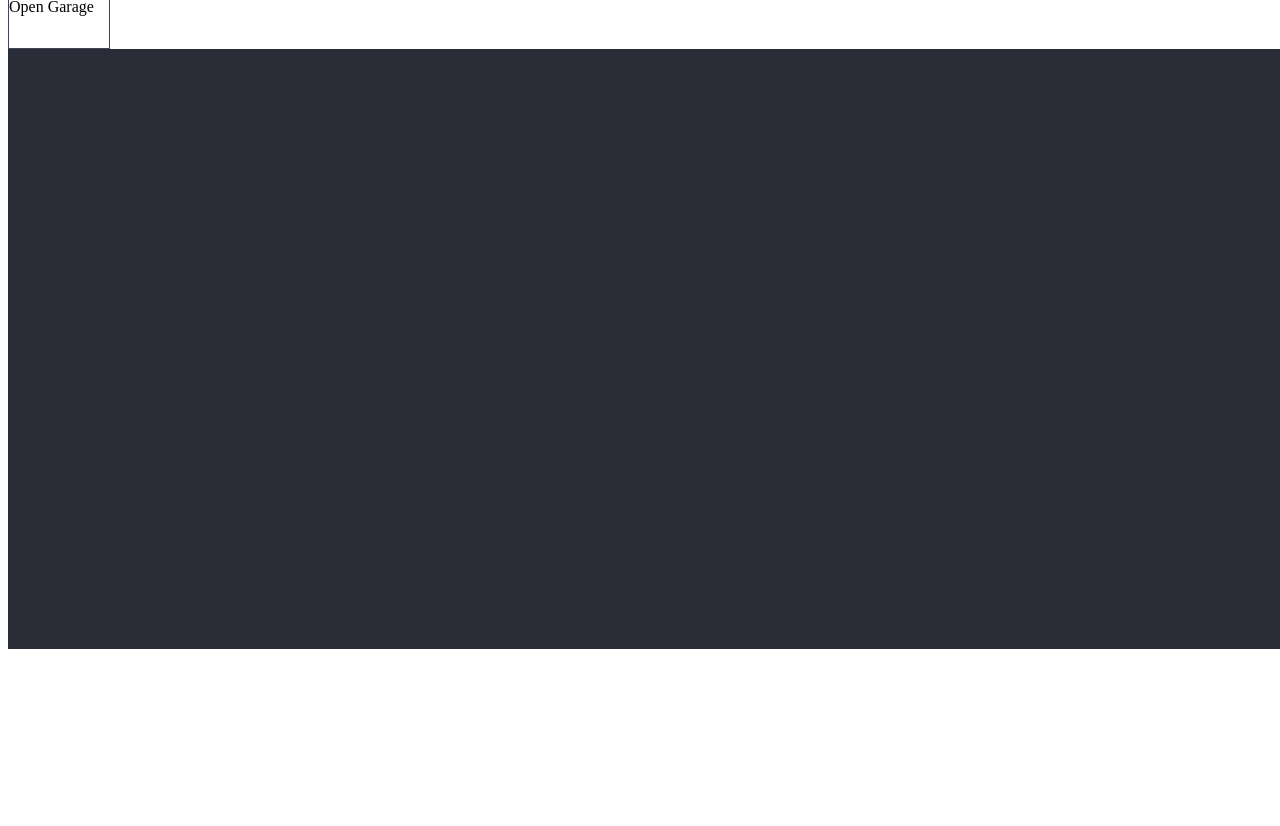
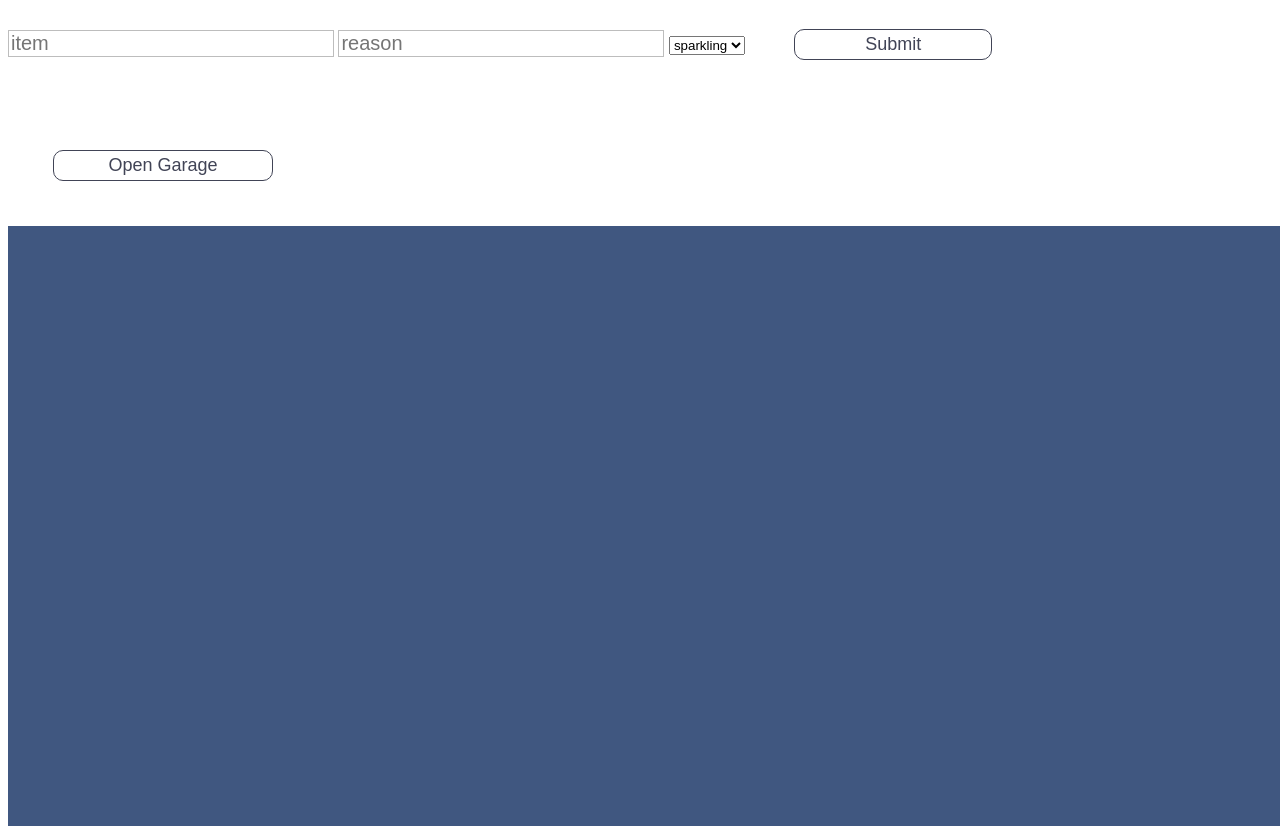
Before and after one commit to francylang/garage-bin, a website: page public/index.html in a window 1280 px wide. Shown: the part 104-930 px from the top of the page. Before the commit the page ends 800 px from the top, so only its background shows below. Drawn offline with nearby package versions, Linux system fonts and the light colour scheme; no server answers.

Commit message:
Style garage

```diff
--- a/public/scripts.js
+++ b/public/scripts.js
@@ -79,13 +79,7 @@ const toggleGarage = () => {
       $('.garage-opener').text('Close Garage') :
       $('.garage-opener').text('Open Garage')
   });
-  // $('.append-item').toggleClass('append-reveal')
 }
 
 $('.garage-opener').on('click', toggleGarage)
 $('.new-item-save').on('click', postItem);
-
-
-// $('body').click(function(){
-//     $("p").slideToggle();
-// });
--- a/public/styles.css
+++ b/public/styles.css
@@ -1,18 +1,50 @@
-.item {
-  font-size: 12px;
-  border: 1px solid green;
-  width: 30%;
+body {
+  font-family: 'Montserrat', sans-serif;
+  display: flex;
 }
 
+input {
+  width: 25%;
+  background-color: transparent;
+  border: none;
+  border: 1px solid #bdbdbd;
+  font-size: 20px;
+  font-weight: lighter;
+  margin: 10px 0;
+}
+
+.item {
+  align-items: center;
+  width: 150px;
+  position: relative;
+  display: flex;
+  justify-content: center;
+  flex-direction: column;
+  margin: 14px;
+  padding: 0px 10px;
+  box-shadow: 0 10px 20px rgba(0,0,0,0.19), 0 6px 6px rgba(0,0,0,0.23);
+  box-shadow: 0px 1px 5px 0px #676767;
+  box-shadow: 2px 4px 12px 0px #888888;
+  border-radius: 8%;
+}
+
+h2 {
+  text-transform: capitalize;
+}
 
 .append-item {
   display: flex;
   flex-wrap: wrap;
-  border: 1px solid red;
+  /*height: 60vh;*/
+  width: 100vw;
 }
 
 .item-info {
   border: 1px solid blue;
+}
+
+h2 {
+  font-size: 12px;
 }
 
 .item-title {
@@ -20,22 +52,37 @@
 }
 
 
-.garage-opener {
-  height: 50px;
-  width: 100px;
+.garage-opener,
+.new-item-save {
   border: 1px solid #414456;
   cursor: pointer;
+  display: flex;
+  align-items: center;
+  justify-content: center;
+  color: #414456;
+  background-color: transparent;
+  font-size: 18px;
+  text-decoration: none;
+  padding: 4px 10px;
+  margin: 45px;
+  width: 198px;
+  border-radius: 10px;
+  cursor: pointer;
+}
+
+.new-item-save {
+  display: inline-block;
 }
 
 .garage-door {
   height: 75vh;
   width: 100%;
-  background-color: #2A2C37;
+  background-color: #405780;
   overflow: hidden;
   position: absolute;
   z-index: 100;
 }
 
 .append-reveal {
-  display: block;
+  /*display: block;*/
 }
```
Also changed, not shown: public/index.html (+0 -2 lines).
